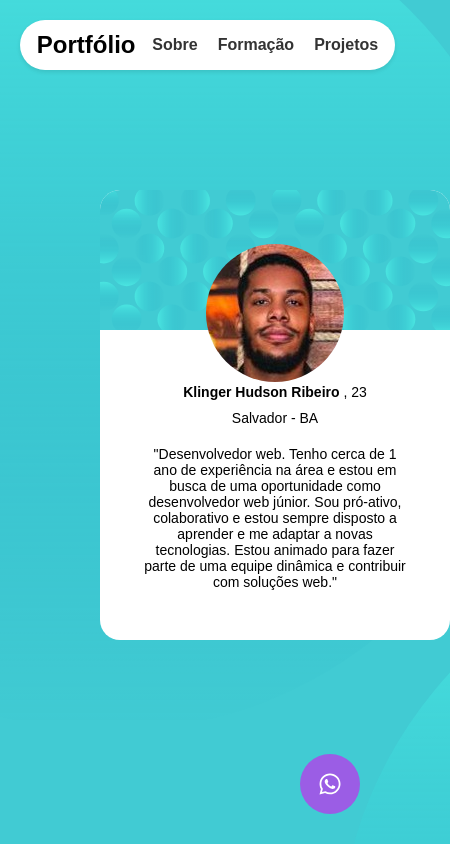
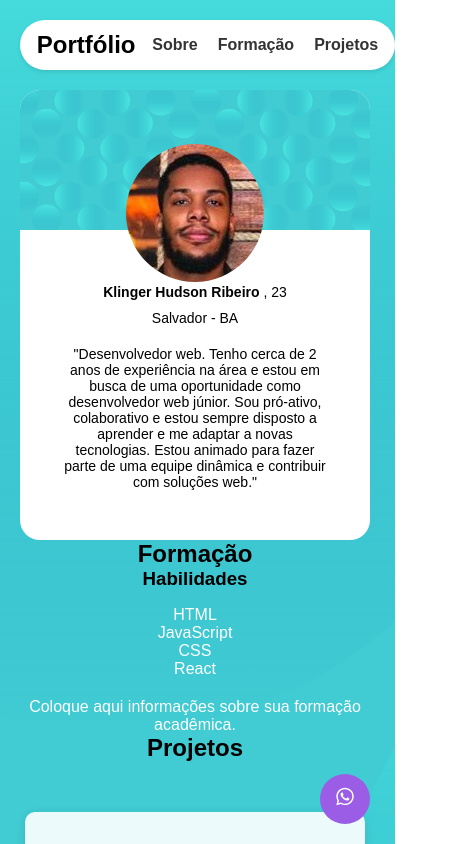
Before and after one commit to TheKlongers/portfolio, a React (Create React App) app: page / in a window 390 px wide. Shown: the top 844 px of the page, 450 px wide, since content can reach past the window. Built offline with nearby package versions, Linux system fonts and the light colour scheme.

Commit message:
Atualização 1.6

```diff
--- a/public/index.html
+++ b/public/index.html
@@ -1,5 +1,5 @@
 <!DOCTYPE html>
-<html lang="en">
+<html lang="pt-br">
   <head>
     <meta charset="utf-8" />
     <link rel="icon" href="%PUBLIC_URL%/favicon.ico" />
@@ -24,7 +24,7 @@
       work correctly both with client-side routing and a non-root public URL.
       Learn how to configure a non-root public URL by running `npm run build`.
     -->
-    <title>React App</title>
+    <title>Portfólio</title>
   </head>
   <body>
     <noscript>You need to enable JavaScript to run this app.</noscript>
--- a/src/App.css
+++ b/src/App.css
@@ -50,9 +50,12 @@ a {
 header {
   padding: 20px;
   display: flex;
+  margin: auto;
+
 }
 
 .top-bar {
+  position:relative;
   margin: auto;
   display: flex;
   justify-content: space-evenly;
@@ -114,17 +117,8 @@ nav ul li a:hover::after {
 }
 
 /* Estilos das seções */
-.section-content {
-  max-width: 1200px;
-  margin: 0 auto;
-  padding: 100px;
-}
 
-.secao-formacao {
-  max-width: 1200px;
-  margin: 0 auto;
-  padding: 200px;
-}
+
 
 .box {
   width: 350px;
@@ -133,10 +127,6 @@ nav ul li a:hover::after {
   border-radius: 20px;
   margin: auto;
   }
-
-.container1 {
-  margin: 200px;
-}
 
 .box   h3 {
       text-align: center;
@@ -261,17 +251,11 @@ footer {
   z-index: 999;
   transition: background-color 0.3s;
   cursor: pointer;
+  overflow: visible;
 }
 
 .floating-button.hovered {
   background-color: #555;
-}
-
-.button-icon,
-.button-options {
-  display: flex;
-  align-items: center;
-  justify-content: center;
 }
 
 .button-icon {
@@ -285,15 +269,21 @@ footer {
 
 .button-options {
   position: absolute;
-  top: 110%;
-  left: 50%;
-  transform: translateX(-50%);
-  display: none;
+  top: 50%;
+  right: calc(100% + 10px);
+  transform: translate(0, -50%);
+  display: flex;
+  flex-direction: row;
+  gap: 10px;
+  opacity: 0;
+  pointer-events: none;
+  transition: opacity 0.3s, right 0.3s;
 }
 
-.button-options.visible {
-  display: flex;
-  gap: 10px;
+.floating-button.hovered .button-options {
+  opacity: 1;
+  pointer-events: auto;
+  right: calc(100% + 20px);
 }
 
 .button-options a {
@@ -313,3 +303,22 @@ footer {
   background-color: #9B5DE5;
   color: #fff;
 }
+
+/* Responsividade */
+@media (max-width: 768px) {
+  .floating-button {
+    bottom: 20px;
+    right: 20px;
+    width: 50px;
+    height: 50px;
+  }
+
+  .button-icon {
+    font-size: 20px;
+  }
+
+  .button-options a {
+    width: 30px;
+    height: 30px;
+  }
+}
--- a/src/App.js
+++ b/src/App.js
@@ -62,7 +62,7 @@ function App() {
           <h3>Klinger Hudson Ribeiro <span>, 23</span></h3>
           <p>Salvador - BA</p>
           <p>"Desenvolvedor web.
-          Tenho cerca de 1 ano de experiência na área e estou em busca
+          Tenho cerca de 2 anos de experiência na área e estou em busca
           de uma oportunidade como desenvolvedor web júnior.
           Sou pró-ativo, colaborativo e estou sempre disposto a
           aprender e me adaptar a novas tecnologias. Estou animado
```
